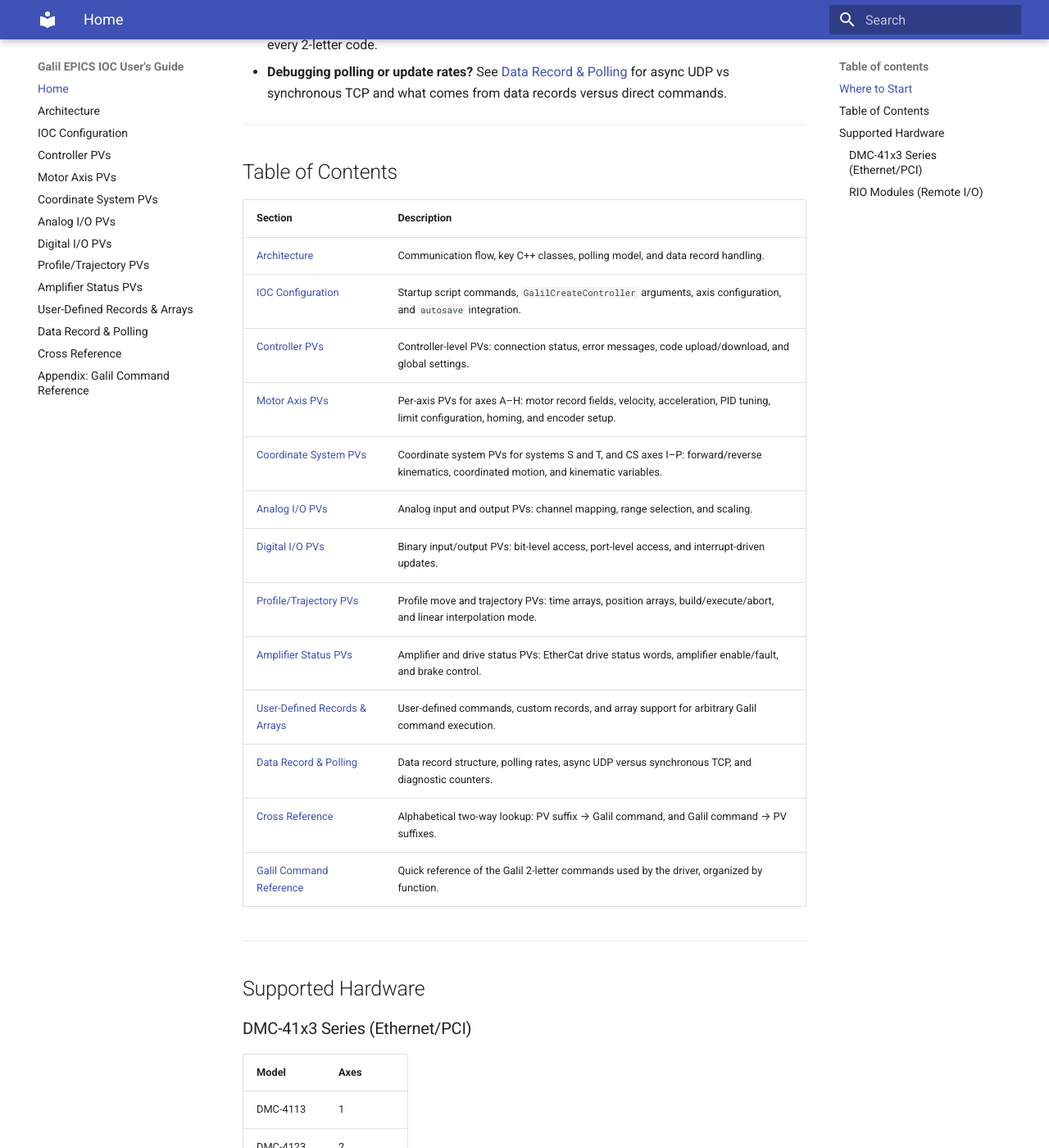
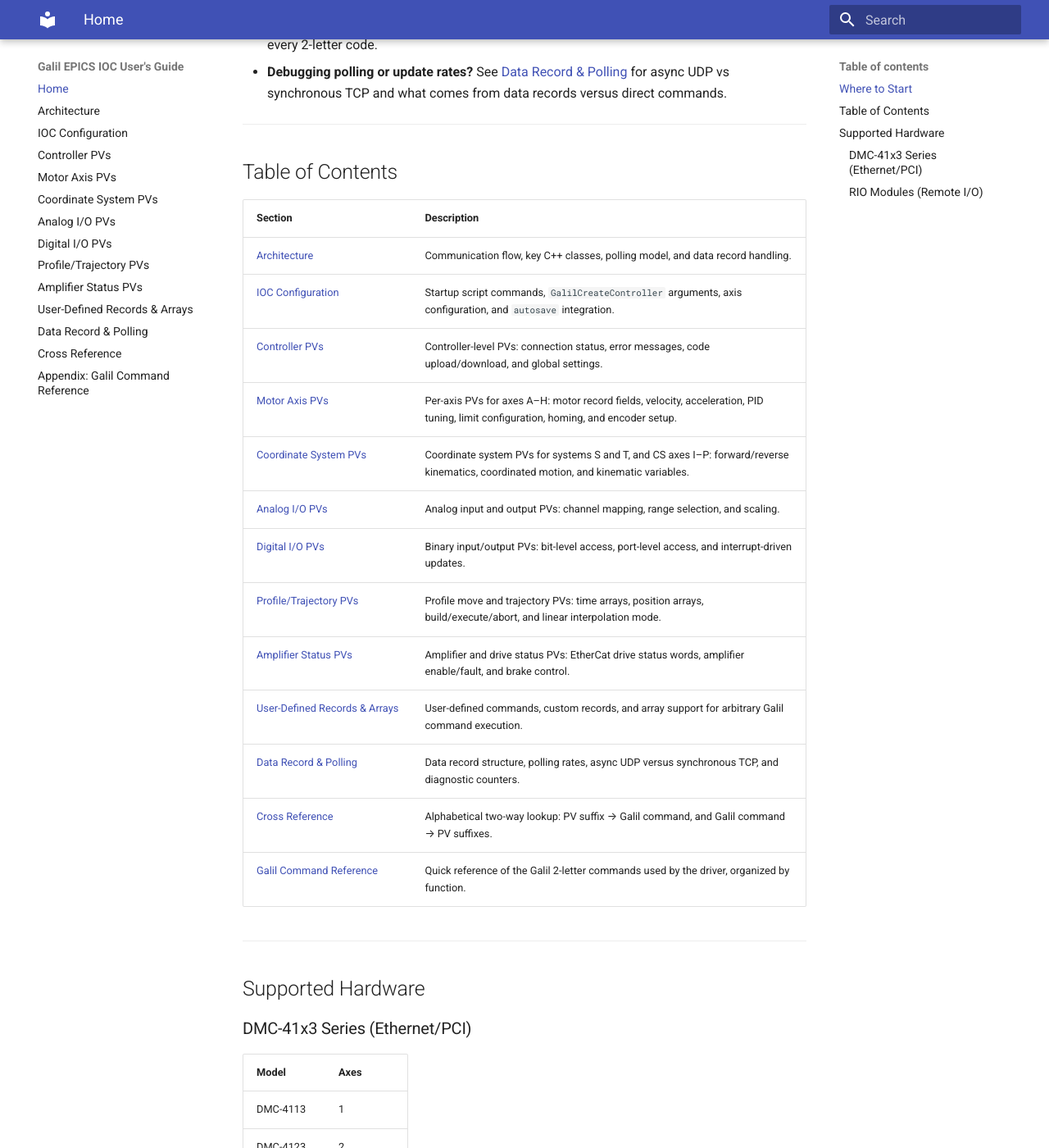
Before and after one commit to als-controls/galil-epics-ioc-guide, an MkDocs documentation site: the page built from docs/index.md, in a window 1280 px wide and 1400 px high, scrolled down 746 px. Shown: the whole window at 82% size. Built offline with MkDocs 1.6.1 and Material for MkDocs 9.7.7, drawn with Linux system fonts in a browser that asks for light colours.

Commit message:
Fix table column widths for all page layouts, add MIT license
Use column-count-agnostic CSS: all non-last columns get width:1%
hint to minimize, last column expands. Handles 2, 3, 5, and 6
column tables across all pages.

Slopped by Claude. De-slopped by daenglis

```diff
--- /dev/null
+++ b/docs/stylesheets/extra.css
@@ -0,0 +1,47 @@
+/*
+ * Table column width fixes.
+ *
+ * Pages have varying column counts (2, 3, 5, or 6 columns), so we
+ * cannot target specific column positions.  Instead:
+ *
+ *   - All non-last columns get width:1% as a hint to the browser
+ *     to minimize their width.  This is not a hard constraint; the
+ *     browser's auto-layout still expands columns as content requires.
+ *
+ *   - The first column (PV suffix, command code, field name) gets
+ *     white-space:nowrap so names never break across lines.
+ *
+ *   - Code elements (backtick-formatted text) never wrap.
+ *
+ *   - The last column (always Description or the main text) gets
+ *     all remaining space and wraps normally.
+ */
+
+/* Fill the content area */
+.md-typeset table:not([class]) {
+  width: 100%;
+}
+
+/* Code elements should not break across lines */
+.md-typeset table:not([class]) code {
+  white-space: nowrap;
+}
+
+/* First column: PV names, command codes, field names - keep on one line */
+.md-typeset table:not([class]) td:first-child,
+.md-typeset table:not([class]) th:first-child {
+  white-space: nowrap;
+}
+
+/* All columns except the last: prefer minimal width */
+.md-typeset table:not([class]) td:not(:last-child),
+.md-typeset table:not([class]) th:not(:last-child) {
+  width: 1%;
+}
+
+/* Last column: take remaining space, wrap normally */
+.md-typeset table:not([class]) td:last-child,
+.md-typeset table:not([class]) th:last-child {
+  width: auto;
+  white-space: normal;
+}
--- a/mkdocs.yml
+++ b/mkdocs.yml
@@ -13,6 +13,9 @@
     - navigation.top
     - search.highlight
     - content.tabs.link
+
+extra_css:
+  - stylesheets/extra.css
 
 markdown_extensions:
   - tables
```
Also changed, not shown: 1 other file.
